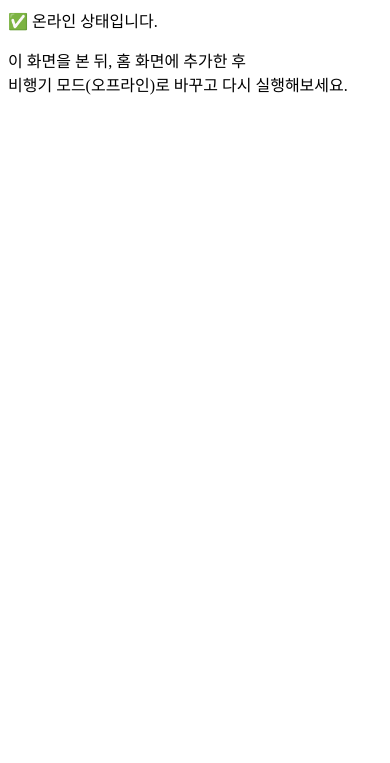
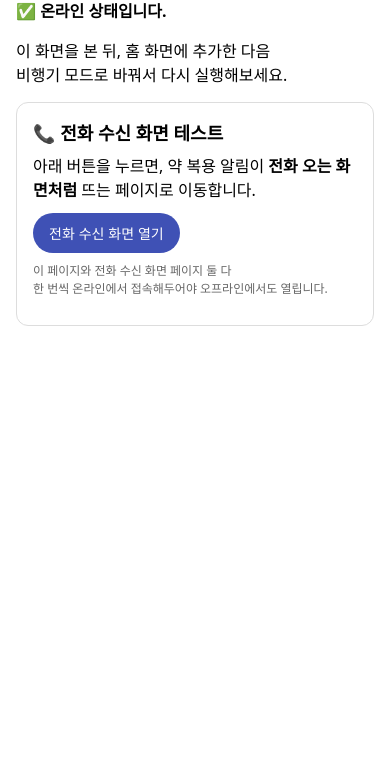
Before and after one commit to minstitia/pwa-offline-test, a plain HTML site: page index.html in a window 390 px wide. Shown: the part 81-844 px from the top of the page. Drawn offline with Linux system fonts and the light colour scheme.

Commit message:
Enhance PWA offline test page with styles and features
Add styles and a card for phone call test functionality.

```diff
--- a/index.html
+++ b/index.html
@@ -1,11 +1,9 @@
 <!DOCTYPE html>
 <html lang="ko">
-
   <head>
     <meta charset="UTF-8" />
     <title>PWA 오프라인 테스트</title>
 
-    <!-- 뷰포트: 모바일 웹앱 필수 -->
     <meta name="viewport" content="width=device-width, initial-scale=1" />
 
     <!-- PWA 기본 세팅 -->
@@ -16,15 +14,78 @@
     <meta name="apple-mobile-web-app-capable" content="yes" />
     <meta name="apple-mobile-web-app-status-bar-style" content="default" />
     <meta name="apple-mobile-web-app-title" content="PWA Test" />
+
+    <style>
+      body {
+        margin: 0;
+        font-family: system-ui, -apple-system, BlinkMacSystemFont, "Segoe UI",
+          sans-serif;
+        padding: 16px;
+        box-sizing: border-box;
+      }
+
+      h1 {
+        font-size: 22px;
+        margin-bottom: 12px;
+      }
+
+      #status {
+        font-weight: 600;
+        margin-bottom: 12px;
+      }
+
+      .card {
+        border-radius: 12px;
+        border: 1px solid #ddd;
+        padding: 16px;
+        margin-top: 16px;
+      }
+
+      .btn {
+        display: inline-block;
+        margin-top: 12px;
+        padding: 10px 16px;
+        border-radius: 999px;
+        border: none;
+        background: #3f51b5;
+        color: #fff;
+        font-size: 14px;
+        cursor: pointer;
+      }
+
+      .btn:active {
+        opacity: 0.8;
+      }
+
+      .small {
+        font-size: 12px;
+        color: #666;
+        margin-top: 8px;
+      }
+    </style>
   </head>
-
   <body>
     <h1>PWA 오프라인 테스트</h1>
     <p id="status">네트워크 상태 체크 중...</p>
     <p>
-        이 화면을 본 뒤, 홈 화면에 추가한 후<br />
-        비행기 모드(오프라인)로 바꾸고 다시 실행해보세요.
+      이 화면을 본 뒤, 홈 화면에 추가한 다음<br />
+      비행기 모드로 바꿔서 다시 실행해보세요.
     </p>
+
+    <div class="card">
+      <h2 style="font-size:18px; margin:0 0 8px;">📞 전화 수신 화면 테스트</h2>
+      <p style="margin:0;">
+        아래 버튼을 누르면, 약 복용 알림이 <b>전화 오는 화면처럼</b> 뜨는 페이지로
+        이동합니다.
+      </p>
+      <button class="btn" onclick="goIncoming()">
+        전화 수신 화면 열기
+      </button>
+      <p class="small">
+        이 페이지와 전화 수신 화면 페이지 둘 다<br />
+        한 번씩 온라인에서 접속해두어야 오프라인에서도 열립니다.
+      </p>
+    </div>
 
     <script>
       // 네트워크 상태 표시
@@ -54,7 +115,11 @@
             });
         });
       }
+
+      function goIncoming() {
+        // 간단히 페이지 이동
+        window.location.href = "./incoming.html?alarmId=test123";
+      }
     </script>
   </body>
-
 </html>
```
Lines whose indentation alone changed are shown as unchanged.
